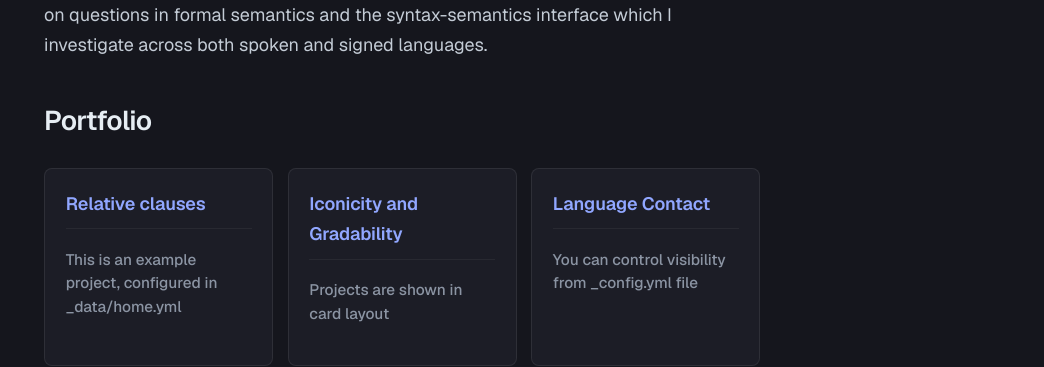
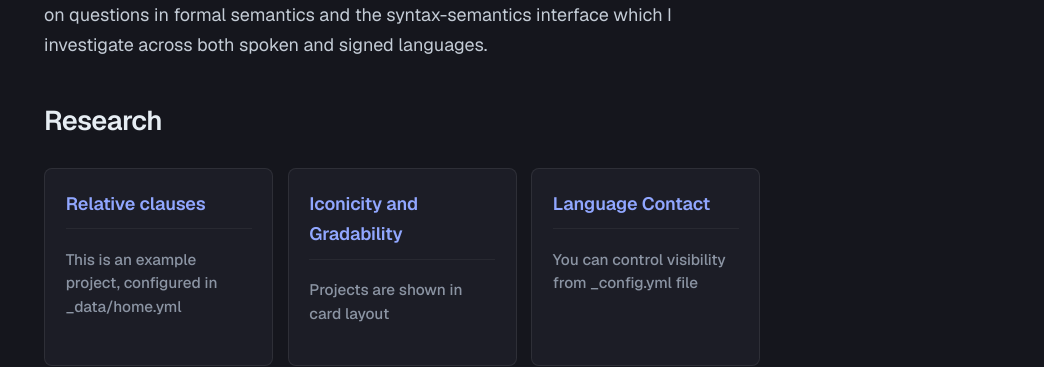
Before and after one commit to nthalluri/natasha-thalluri, a Jekyll site: the page built from index.md, in a window 1280 px wide. Shown: the part 297-664 px from the top of the page, without its empty margins (236-1280 px from the left). Built offline with Jekyll 4.4.1, drawn with Linux system fonts in a browser that asks for light colours.

Commit message:
Change home title_projects from 'Portfolio' to 'Research'

```diff
--- a/_config.yml
+++ b/_config.yml
@@ -38,7 +38,7 @@ theme_config:
   show_link_previews: true # show preview cards when hovering internal post links
   # options for "home" page
   home:
-    title_projects: Portfolio
+    title_projects: Research
     title_misc_list: Details
     title_blog: Blog
     title_old_projects: Old Projects
```
